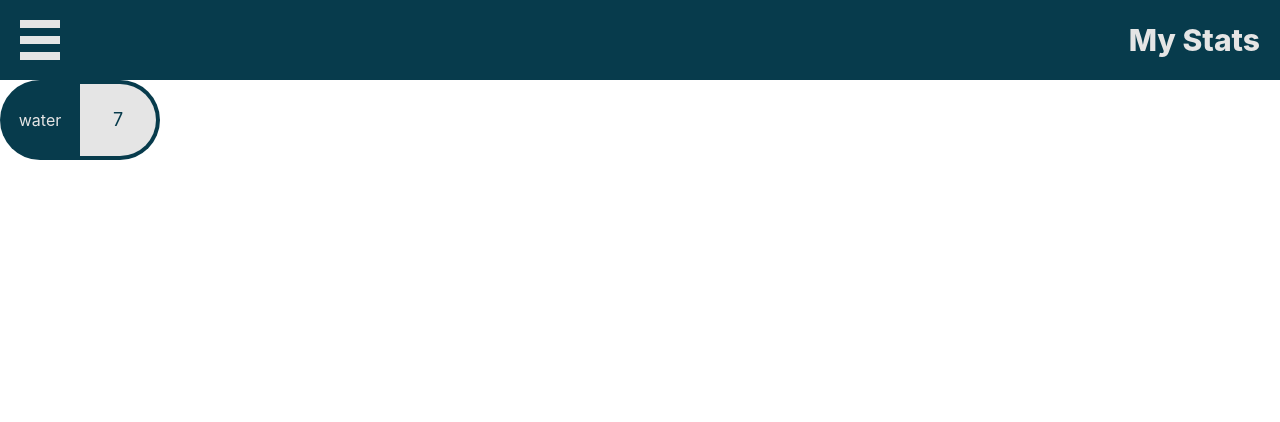
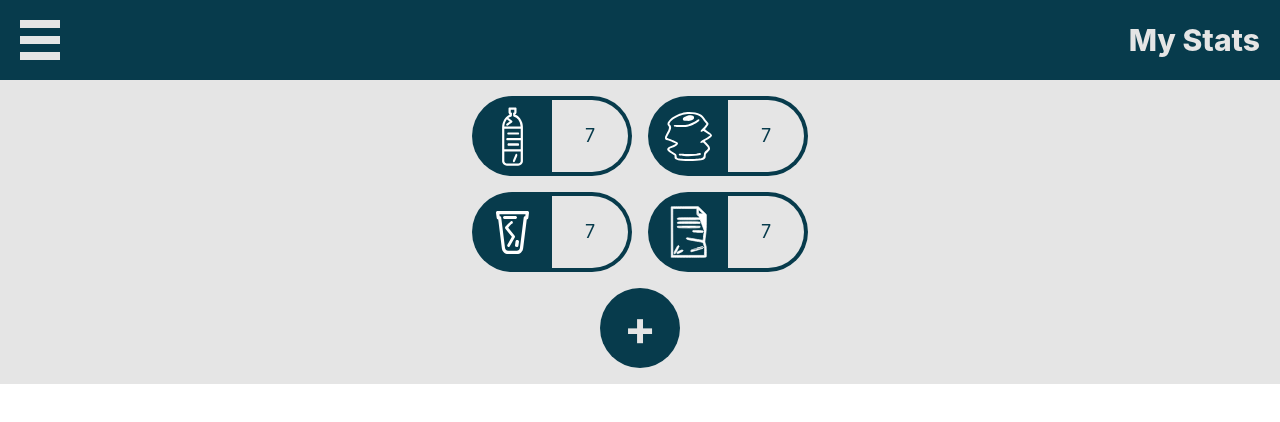
Before and after one commit to BobChuckyJoe/Reduce-Frontend, a React (Create React App) app: page / in a window 1280 px wide. Shown: the top 422 px of the page. Built offline with nearby package versions, Linux system fonts and the light colour scheme.

Commit message:
feat: add more styling to home screen

```diff
--- a/src/screens/Home.tsx
+++ b/src/screens/Home.tsx
@@ -1,15 +1,31 @@
 import GraphPreview from "components/GraphPreview";
 import Navbar from "components/Navbar";
 import TrashCounter from "components/TrashCounter";
+import CanIcon from "icons/CanIcon";
+import PaperCupIcon from "icons/PaperCupIcon";
+import PaperIcon from "icons/PaperIcon";
+import WaterBottleIcon from "icons/WaterBottleIcon";
 
 interface HomeProps {}
 
 const Home = (props: HomeProps) => {
   return (
-    <div>
+    <div className="bg-white">
       <Navbar />
-      <GraphPreview />
-      <TrashCounter amount={7} icon={<p className="text-white">water</p>} />
+      <div className="p-4 w-full flex flex-col items-center">
+        <GraphPreview />
+        <div className="flex flex-row space-x-4 mb-4">
+          <TrashCounter amount={7} icon={<WaterBottleIcon />} />
+          <TrashCounter amount={7} icon={<CanIcon />} />
+        </div>
+        <div className="flex flex-row space-x-4 mb-4">
+          <TrashCounter amount={7} icon={<PaperCupIcon />} />
+          <TrashCounter amount={7} icon={<PaperIcon />} />
+        </div>
+        <div className="bg-blue rounded-full w-20 h-20 flex justify-center items-center">
+          <p className="text-white text-5xl font-bold">+</p>
+        </div>
+      </div>
     </div>
   );
 };
```
